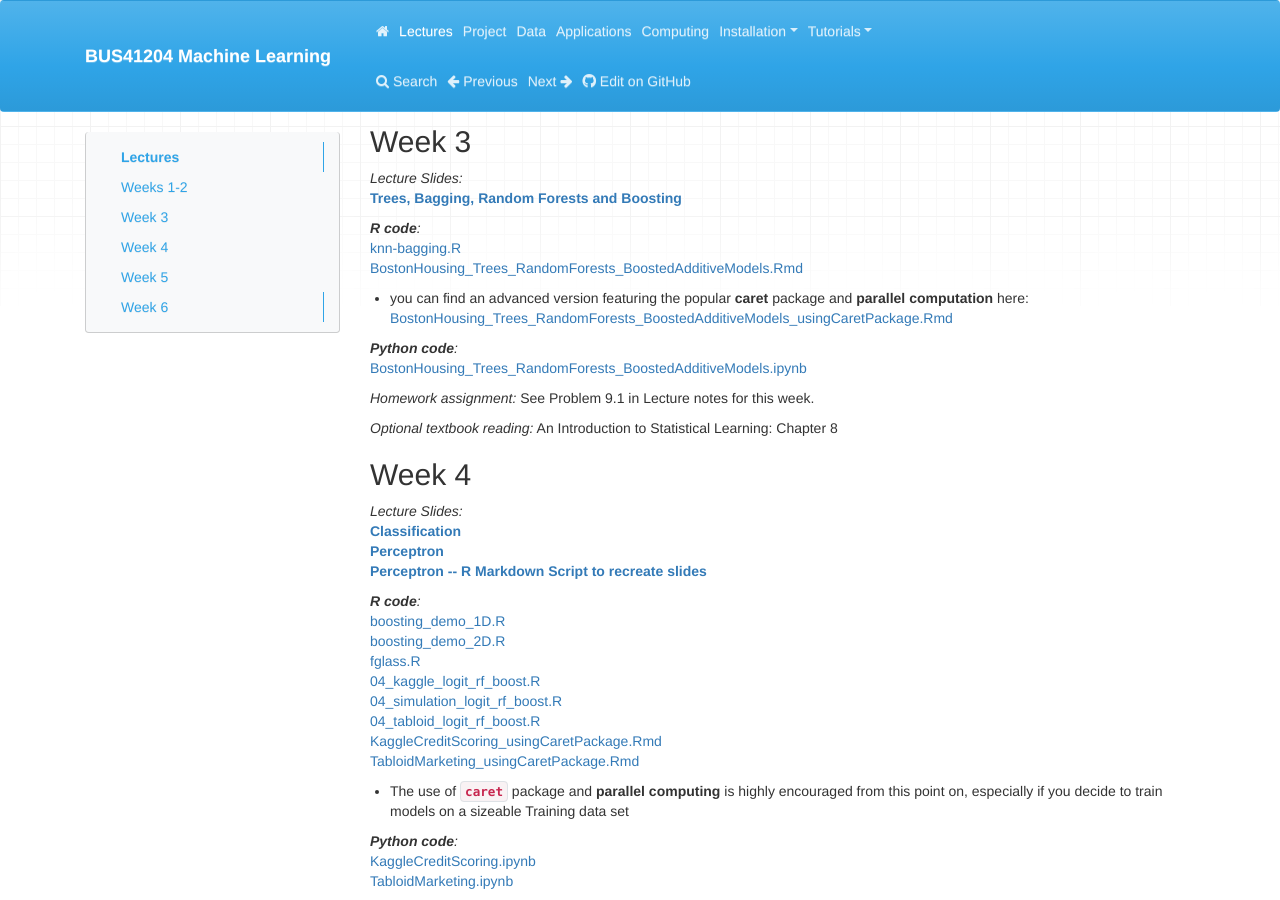
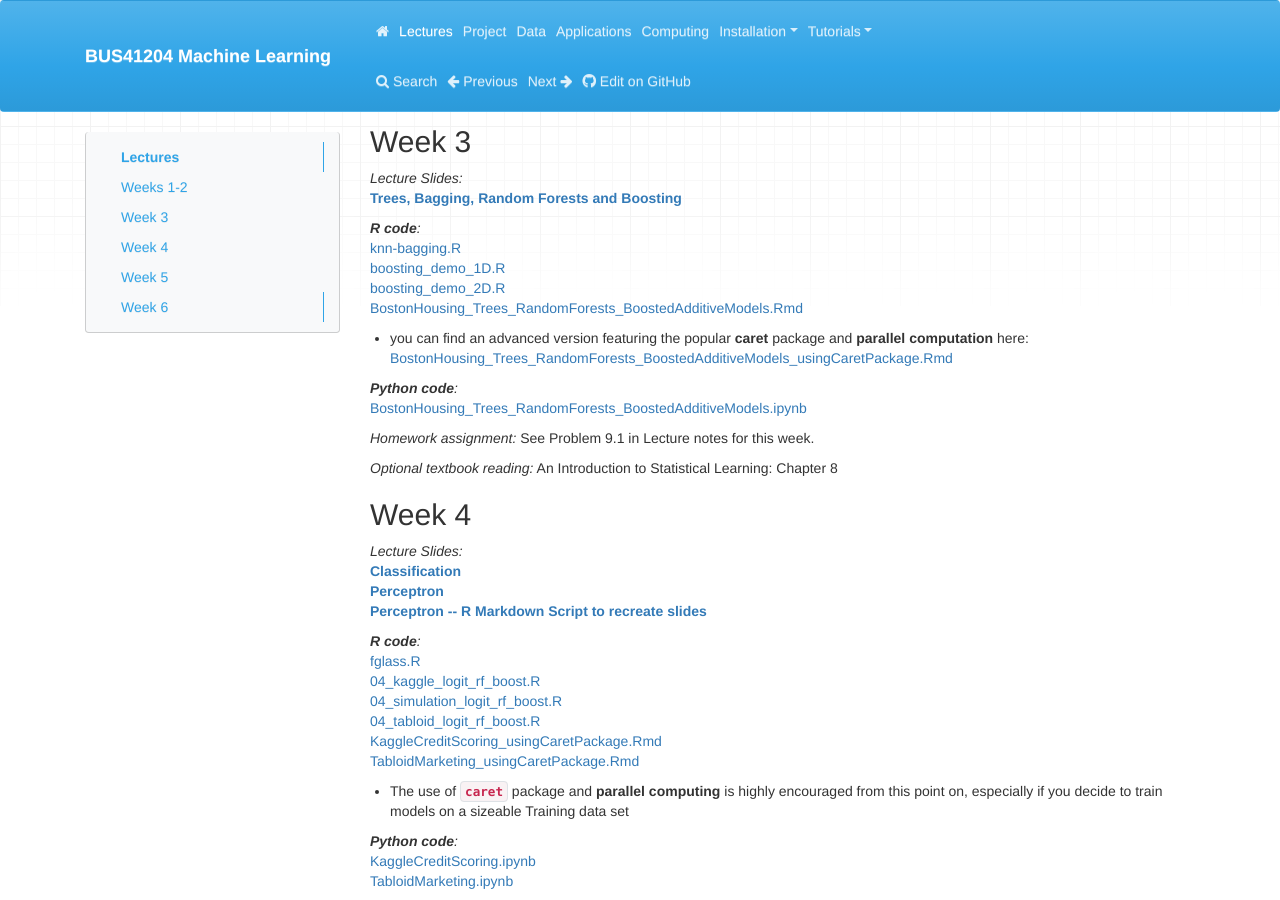
Before and after one commit to ChicagoBoothML/MachineLearning_Fall2015, an MkDocs documentation site: the page built from docs/Syllabus.md, in a window 1280 px wide and 900 px high, scrolled down 1375 px. Built offline with MkDocs 1.6.1, drawn with Linux system fonts in a browser that asks for light colours; nearby versions of some CDN libraries; old or Windows-style settings are respelled for this version of MkDocs; some of the changed lines change nothing that is shown.

Commit message:
reorganize scripts

```diff
--- a/docs/Syllabus.md
+++ b/docs/Syllabus.md
@@ -70,14 +70,15 @@ _Lecture Slides:_ <br>
 [**Trees, Bagging, Random Forests and Boosting**](Syllabus/03_trees_bag_boost.pdf)
 
 _**R code**:_ <br>
-[knn-bagging.R](Syllabus/knn-bagging.R) <br>
+[knn-bagging.R]() <br>
+[boosting_demo_1D.R]() <br>
+[boosting_demo_2D.R]() <br>
 [BostonHousing_Trees_RandomForests_BoostedAdditiveModels.Rmd](https://raw.githubusercontent.com/ChicagoBoothML/MachineLearning_Fall2015/master/Programming%20Scripts/Boston%20Housing/R/BostonHousing_Trees_RandomForests_BoostedAdditiveModels.Rmd)
 
 - you can find an advanced version featuring the popular **caret** package and **parallel computation** here: [BostonHousing_Trees_RandomForests_BoostedAdditiveModels_usingCaretPackage.Rmd](https://raw.githubusercontent.com/ChicagoBoothML/MachineLearning_Fall2015/master/Programming%20Scripts/Boston%20Housing/R/BostonHousing_Trees_RandomForests_BoostedAdditiveModels_usingCaretPackage.Rmd)
 
 _**Python code**:_ <br>
 [BostonHousing_Trees_RandomForests_BoostedAdditiveModels.ipynb](https://github.com/ChicagoBoothML/MachineLearning_Fall2015/blob/master/Programming%20Scripts/Boston%20Housing/Python/BostonHousing_Trees_RandomForests_BoostedAdditiveModels.ipynb)
-
 
 
 _Homework assignment:_ See Problem 9.1 in Lecture notes for this week.
@@ -94,8 +95,6 @@ _Lecture Slides:_ <br>
 [**Perceptron -- R Markdown Script to recreate slides**](Syllabus/Perceptron.Rmd.zip)
 
 _**R code**:_ <br>
-[boosting_demo_1D.R](Syllabus/boosting_demo_1D.R) <br>
-[boosting_demo_2D.R](Syllabus/boosting_demo_2D.R) <br>
 [fglass.R](Syllabus/fglass.R) <br>
 [04_kaggle_logit_rf_boost.R](Syllabus/04_kaggle_logit_rf_boost.R) <br>
 [04_simulation_logit_rf_boost.R](Syllabus/04_simulation_logit_rf_boost.R) <br>
```
Also changed, not shown: 6 other files.
